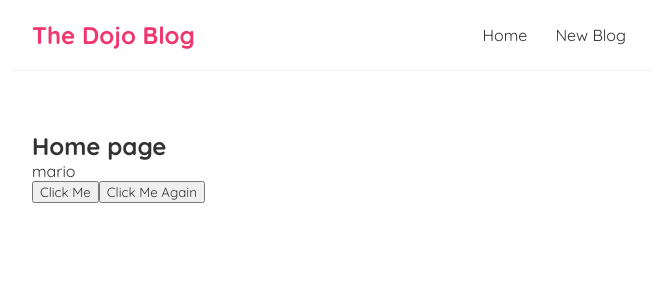
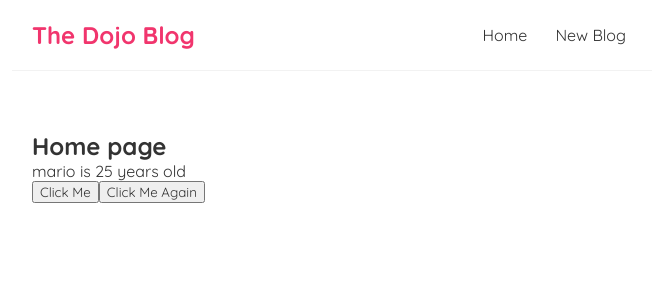
Before and after one commit to Crawford30/Dojo-blog, a React (Create React App) app: page / in a window 1280 px wide. Shown: the top 300 px of the page, without its empty margins (308-964 px from the left). Built offline with nearby package versions, Linux system fonts and the light colour scheme.

Commit message:
useState to uodate reactive value

```diff
--- a/src/Home.js
+++ b/src/Home.js
@@ -1,9 +1,11 @@
 import { useState } from "react";
 const Home = () => {
   const [name, setName] = useState('mario');
+  const [age, setAge] = useState(25);
 
     const handleClick = () => {
         setName('Joel');
+        setAge(80);
 
     }
 
@@ -14,7 +16,7 @@ const Home = () => {
     return (
         <div className="home">
             <h2>Home page</h2>
-            <p>{name}</p>
+            <p>{name} is {age} years old</p>
             <button onClick={handleClick}>Click Me</button>
             <button onClick={(e) => {
                 handleClickAgain('joel', e)
```
